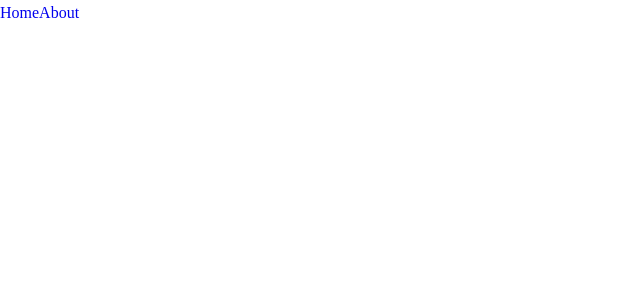
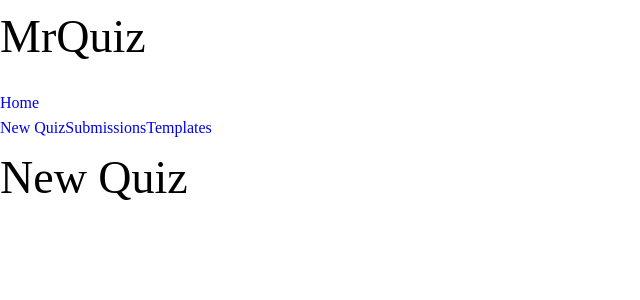
Before and after one commit to RotemCarmon/quiz-app, a Vue app in the folder quizz-app/: page /#/new-quiz in a window 1280 px wide. Shown: the top 300 px of the page, without its empty margins (0-640 px from the left). Built offline with nearby package versions, Linux system fonts and the light colour scheme.

Commit message:
added some structure

```diff
--- a/quizz-app/src/cmps/app-header.cmp.vue
+++ b/quizz-app/src/cmps/app-header.cmp.vue
@@ -1,7 +1,7 @@
 <template>
   <header>
-      <router-link to="/home">Home</router-link>
-      <router-link to="/about">About</router-link>
+    <h1>MrQuiz</h1>
+      <router-link to="/">Home</router-link>
   </header>
 </template>
 
--- /dev/null
+++ b/quizz-app/src/cmps/new-quiz.vue
@@ -0,0 +1,13 @@
+<template>
+  <h1>New Quiz</h1>
+</template>
+
+<script>
+export default {
+
+}
+</script>
+
+<style>
+
+</style>
--- /dev/null
+++ b/quizz-app/src/cmps/submissions.vue
@@ -0,0 +1,13 @@
+<template>
+  <h1>submissions</h1>
+</template>
+
+<script>
+export default {
+
+}
+</script>
+
+<style>
+
+</style>
--- /dev/null
+++ b/quizz-app/src/cmps/templates.vue
@@ -0,0 +1,13 @@
+<template>
+  <h1>templates</h1>
+</template>
+
+<script>
+export default {
+
+}
+</script>
+
+<style>
+
+</style>
--- a/quizz-app/src/router/index.js
+++ b/quizz-app/src/router/index.js
@@ -1,6 +1,11 @@
 import Vue from 'vue'
 import VueRouter from 'vue-router'
 import home from '../views/home.vue'
+import login from '../views/login.vue'
+import admin from '../views/admin.vue'
+import newQuiz from '../cmps/new-quiz.vue'
+import submissions from '../cmps/submissions.vue'
+import templates from '../cmps/templates.vue'
 
 Vue.use(VueRouter)
 
@@ -9,6 +14,33 @@ const routes = [
     path: '/',
     name: 'Home',
     component: home
+  },
+  {
+    path: '/login',
+    name: 'Login Page',
+    component: login
+  },
+  {
+    path: '/admin',
+    name: 'Admin Page',
+    component: admin,
+    children:[
+      {
+        path:'/new-quiz',
+        name:'New Quiz',
+        component:newQuiz
+      },
+      {
+        path:'/submissions',
+        name:'Submissions',
+        component:submissions
+      },
+      {
+        path:'/templates',
+        name:'Templates',
+        component:templates
+      }
+    ]
   },
   {
     path: '/about',
--- /dev/null
+++ b/quizz-app/src/views/admin.vue
@@ -0,0 +1,21 @@
+<template>
+  <div class="admin-page">
+    <div class="tabs">
+      <router-link to="/new-quiz">New Quiz</router-link>
+      <router-link to="/submissions">Submissions</router-link>
+      <router-link to="/templates">Templates</router-link>
+    </div>
+    <router-view/>
+  </div>
+</template>
+
+<script>
+export default {
+    created() {
+        this.$router.push('/new-quiz')
+    },
+};
+</script>
+
+<style>
+</style>
--- a/quizz-app/src/views/home.vue
+++ b/quizz-app/src/views/home.vue
@@ -1,5 +1,8 @@
 <template>
   <div class="home">
+    <h1>Home</h1>
+    <router-link to="/login">Login</router-link>
+    <router-link to="/admin">Admin Page</router-link>
   </div>
 </template>
 
--- /dev/null
+++ b/quizz-app/src/views/login.vue
@@ -0,0 +1,23 @@
+<template>
+  <form>
+      <label>
+          Email
+          <input type="email">
+      </label>
+      <label>
+          Password
+          <input type="password">
+      </label>
+      <button>Login</button>
+  </form>
+</template>
+
+<script>
+export default {
+
+}
+</script>
+
+<style>
+
+</style>
```
Also changed, not shown: 1 other file (tests, documents, lock files or other folders).
